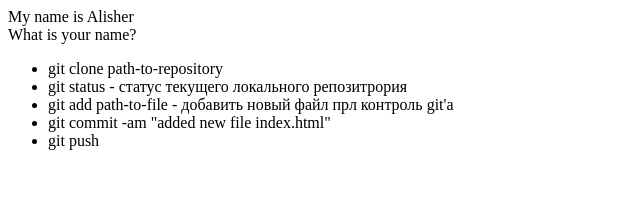
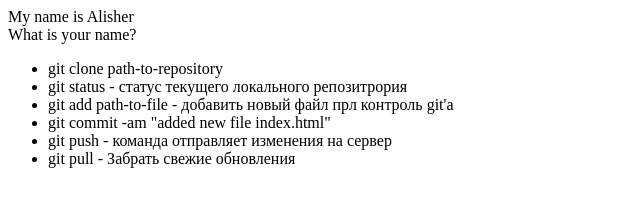
Before and after one commit to Summum-rambora/git-lesson, a plain HTML site: page index.html in a window 1280 px wide. Shown: the whole page, without its empty margins (0-640 px from the left). Drawn offline with Linux system fonts and the light colour scheme.

Commit message:
added push-pull instructions to html

```diff
--- a/index.html
+++ b/index.html
@@ -7,7 +7,7 @@
         <li>git status - статус текущего локального репозитрория</li>
         <li>git add path-to-file - добавить новый файл прл контроль git'а</li>
         <li>git commit -am "added new file index.html"</li>
-        <li>git push </li>
-
+        <li>git push - команда отправляет изменения на сервер </li>
+        <li>git pull - Забрать свежие обновления</li>
     </ul>
 </div>
```
